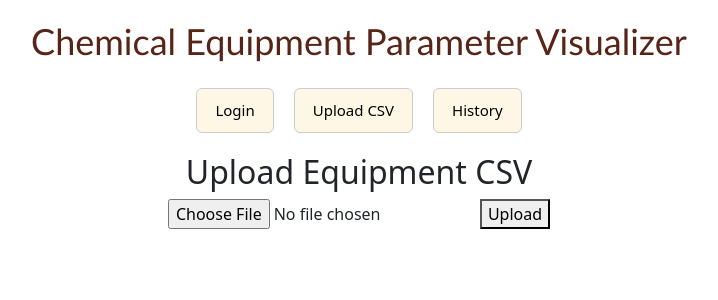
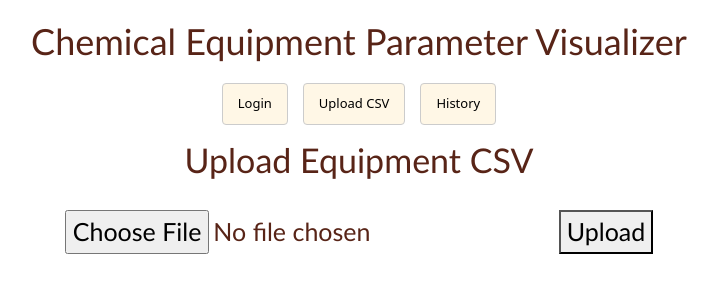
Before and after one commit to SanKrishnan/Chemical-Equipment-Parameter-Visualizer, a React (Create React App) app in the folder frontend/: page / in a window 1280 px wide. Both pictures are taken after a click on the button "Upload CSV". Shown: the top 300 px of the page, without its empty margins (281-999 px from the left). Built offline with nearby package versions, Linux system fonts and the light colour scheme.

Commit message:
update code

```diff
--- a/frontend/src/App.css
+++ b/frontend/src/App.css
@@ -5,7 +5,7 @@
 .title {
   text-align: center;
   margin-top: 20px;
-  margin-bottom: 20px;
+  margin-bottom: 15px;
   font-size: 36px;
   color: #582417;
   font-family: 'Trebuchet MS', Arial, sans-serif;
@@ -15,18 +15,17 @@
   display: flex;
   justify-content: center;
   align-items: center;
-  gap: 20px;
-  margin: 20px auto;
+  gap: 15px;
+  margin: 15px auto;
   padding-top: 5px;
 }
 
 .navigate button {
-  padding: 10px 18px;
-  font-size: 15px;
+  padding: 10px 15px;
+  font-size: 13px;
   background: #FFF7E6;
   border: 1px solid #ccc;
-  border-radius: 6px;
-  cursor: pointer;
+  border-radius: 4px;
   transition: 0.2s ease;
 }
 
@@ -69,6 +68,22 @@
   }
 }
 
+.upload_title{
+    text-align: center;
+    margin-top: 15px;
+    margin-bottom: 20px;
+    font-size: 34px;
+    color: #582417;
+    font-family: 'Trebuchet MS', Arial, sans-serif;
+}
+
+.upload_option{
+    color: #582417;
+    font-family: 'Trebuchet MS', Arial, sans-serif;
+    font-size: 25px;
+    margin-bottom: 15px;
+    padding:10px;
+}
 body {
   margin: 0;
   padding: 0 20px;
--- a/frontend/src/components/CSVUploads.js
+++ b/frontend/src/components/CSVUploads.js
@@ -48,14 +48,13 @@ function CSVUploads(csvfile) {
 
   return (
     <div>
-      <h2>Upload Equipment CSV</h2>
-
-      <input type="file" onChange={handleFileChange} />
-
-      <button onClick={handleUpload}>Upload</button>
-
+      <h2 className="upload_title">Upload Equipment CSV</h2>
+      <div className="upload_option">
+        <input type="file" onChange={handleFileChange} />
+        <button onClick={handleUpload}>Upload</button>
+      </div>
       {summary && (
-        <div>
+        <div className="summary">
           <h3>Summary</h3>
           <pre>{JSON.stringify(summary, null, 2)}</pre>
         </div>
```
Also changed, not shown: 1 other file (tests, documents, lock files or other folders).
